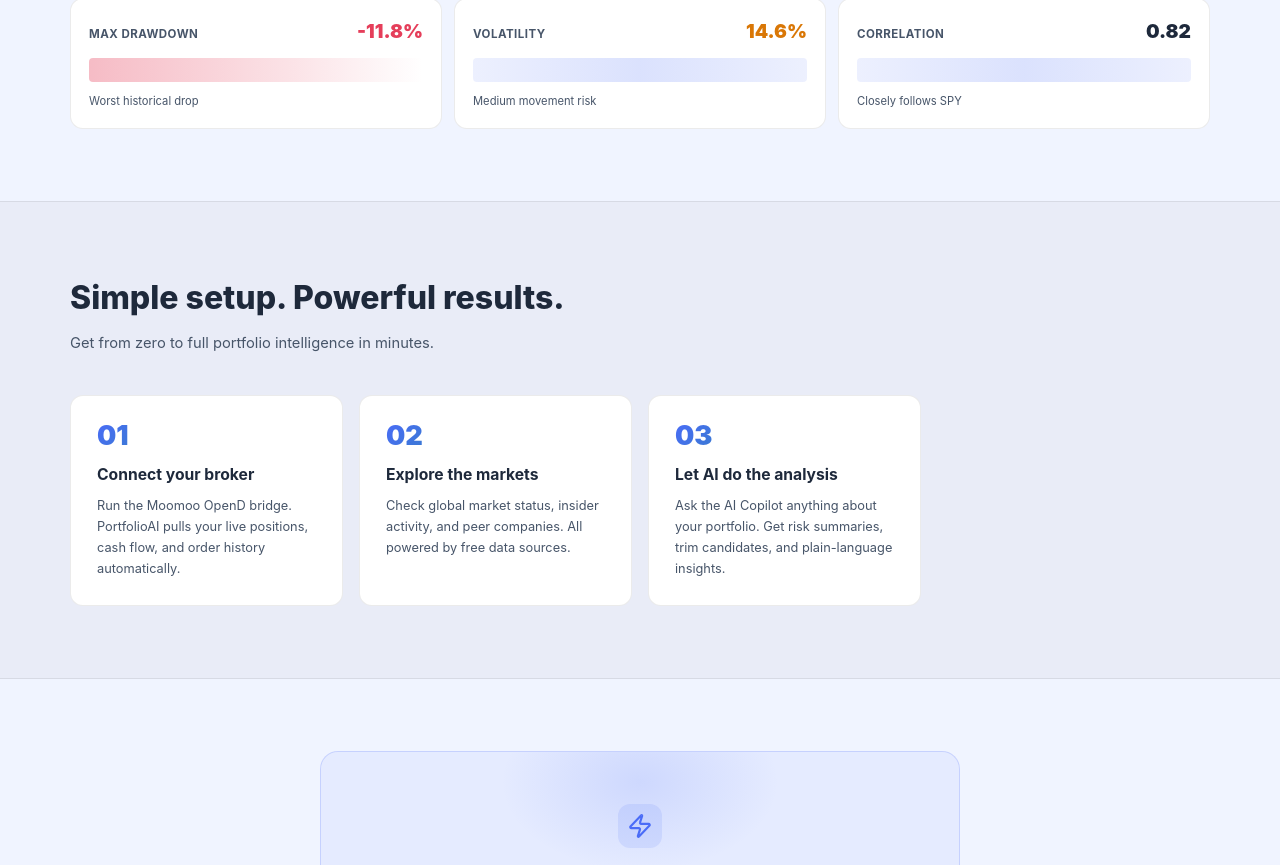
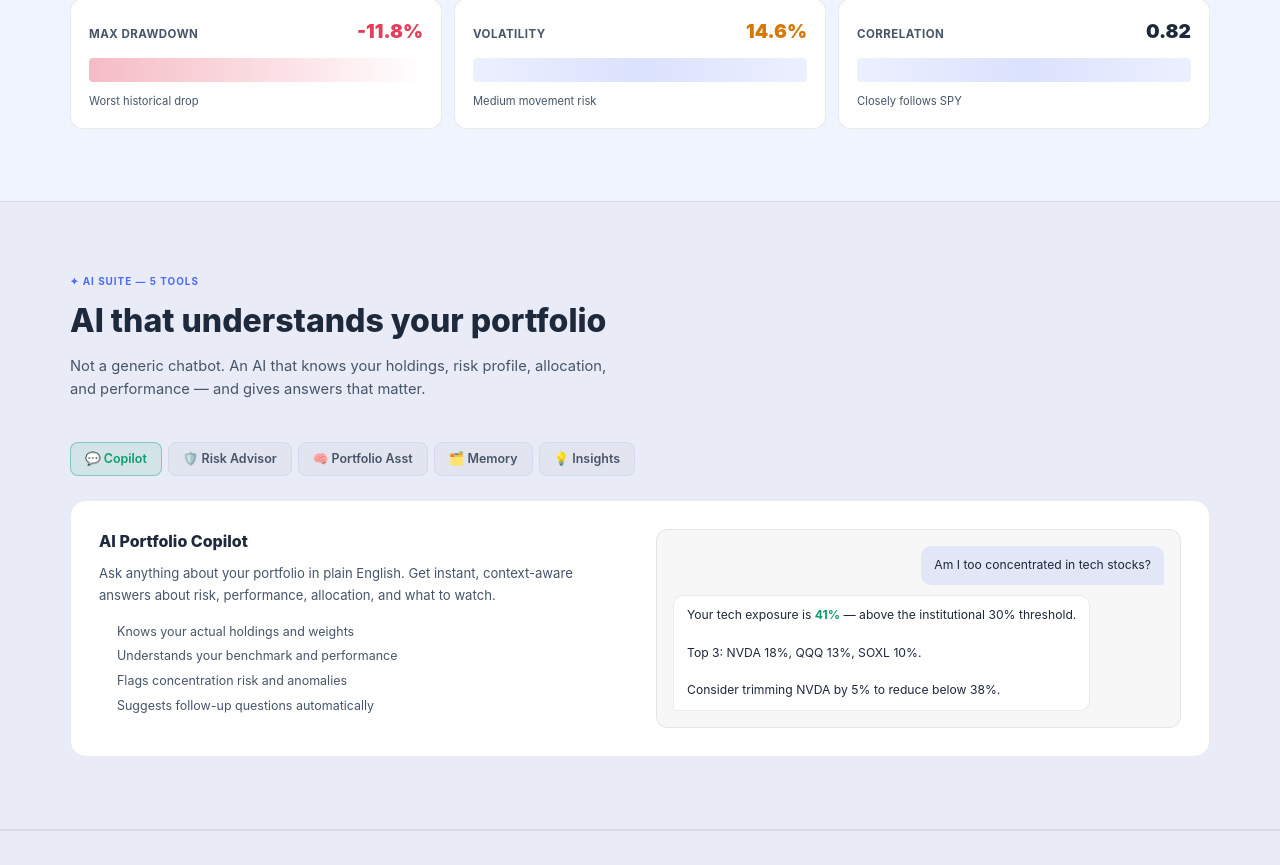
Before and after one commit to kaelx88x-web/portfolio, a SvelteKit app: page / in a window 1280 px wide. Shown: the part 2515-3380 px from the top of the page. Built offline with nearby package versions, Linux system fonts and the light colour scheme; no server answers; the database is empty.

Commit message:
feat(landing): add AI Deep Dive tabbed section — 5 AI tools with mockup panels

```diff
--- a/src/routes/+page.svelte
+++ b/src/routes/+page.svelte
@@ -338,6 +338,69 @@
         </div>
 
       </div>
+    </div>
+  </section>
+
+  <!-- AI DEEP DIVE -->
+  <section id="ai" class="section section-alt">
+    <div class="container">
+      <div class="sec-label">✦ AI SUITE — 5 TOOLS</div>
+      <div class="sec-head">
+        <h2>AI that understands your portfolio</h2>
+        <p>Not a generic chatbot. An AI that knows your holdings, risk profile, allocation, and performance — and gives answers that matter.</p>
+      </div>
+
+      <!-- Tab bar -->
+      <div class="ai-tabs">
+        {#each aiTabs as tab}
+          <button
+            class="ai-tab {activeTab === tab.id ? 'active' : ''}"
+            on:click={() => activeTab = tab.id}
+          >{tab.label}</button>
+        {/each}
+      </div>
+
+      <!-- Tab panels -->
+      {#each aiTabs as tab}
+        {#if activeTab === tab.id}
+          <div class="ai-panel">
+            <div class="ai-panel-copy">
+              <h3>{tab.title}</h3>
+              <p>{tab.desc}</p>
+              <ul class="ai-bullets">
+                {#each tab.bullets as b}
+                  <li>{b}</li>
+                {/each}
+              </ul>
+            </div>
+            <div class="ai-panel-mockup">
+              {#if tab.id === 'copilot'}
+                <div class="mock-chat">
+                  <div class="mock-msg mock-user">Am I too concentrated in tech stocks?</div>
+                  <div class="mock-msg mock-ai">Your tech exposure is <strong>41%</strong> — above the institutional 30% threshold.<br><br>Top 3: NVDA 18%, QQQ 13%, SOXL 10%.<br><br>Consider trimming NVDA by 5% to reduce below 38%.</div>
+                </div>
+              {:else if tab.id === 'risk'}
+                <div class="mock-chat">
+                  <div class="mock-msg mock-ai">📊 Risk Summary<br><br>Volatility: <strong>14.6%</strong> (medium)<br>Beta: <strong>1.08</strong> vs SPY<br>Max Drawdown: <strong>-11.8%</strong><br><br>⚠️ High correlation between NVDA, QQQ, SOXL detected. Consider reducing overlap.</div>
+                </div>
+              {:else if tab.id === 'assistant'}
+                <div class="mock-chat">
+                  <div class="mock-msg mock-ai">📋 Portfolio Narrative — May 2026<br><br>Your portfolio of <strong>$24,820</strong> has a tech-heavy tilt at 41% exposure. YTD return of <strong>+12.8%</strong> outperforms SPY by +3.2%.<br><br>Main risk: concentration in NVDA, QQQ, SOXL.</div>
+                </div>
+              {:else if tab.id === 'memory'}
+                <div class="mock-chat">
+                  <div class="mock-msg mock-ai">🗂️ I remember:<br><br>• You prefer income-generating positions<br>• Goal: reduce tech exposure below 35%<br>• Last rebalance: March 2026<br>• Risk tolerance: moderate</div>
+                </div>
+              {:else if tab.id === 'insights'}
+                <div class="mock-chat">
+                  <div class="mock-msg mock-ai">💡 This week:<br><br>• Theta income up <strong>+18%</strong> vs last week<br>• NIO covered call nearing expiry — action needed in 3 days<br>• Dividend yield improved to 5.8%<br>• SPY correlation remains high at 0.82</div>
+                </div>
+              {/if}
+            </div>
+          </div>
+        {/if}
+      {/each}
+
     </div>
   </section>
 
@@ -815,6 +878,56 @@
   .metric-desc { font-size: 0.7rem; color: var(--muted); line-height: 1.4; }
 
   /* ─────────────────────────────────────────
+     AI Deep Dive
+  ───────────────────────────────────────── */
+  .ai-tabs {
+    display: flex; gap: 6px; flex-wrap: wrap;
+    margin-bottom: 24px;
+  }
+  .ai-tab {
+    padding: 7px 14px; border-radius: 8px;
+    border: 1px solid var(--border);
+    background: var(--surface-1); color: var(--muted);
+    font-size: 0.78rem; font-weight: 600;
+    cursor: pointer; transition: all 0.15s;
+  }
+  .ai-tab:hover { border-color: rgba(var(--primary-rgb), 0.4); color: var(--text); }
+  .ai-tab.active {
+    background: rgba(var(--success-rgb), 0.1);
+    border-color: rgba(var(--success-rgb), 0.4);
+    color: var(--success);
+  }
+  .ai-panel {
+    display: grid; grid-template-columns: 1fr 1fr; gap: 32px; align-items: start;
+    background: var(--card); border: 1px solid var(--overlay-border);
+    border-radius: 16px; padding: 28px;
+  }
+  .ai-panel-copy h3 { font-size: 1rem; font-weight: 800; color: var(--text); margin: 0 0 10px; }
+  .ai-panel-copy p  { font-size: 0.82rem; color: var(--muted); line-height: 1.65; margin: 0 0 16px; }
+  .ai-bullets { margin: 0; padding-left: 18px; display: flex; flex-direction: column; gap: 6px; }
+  .ai-bullets li { font-size: 0.78rem; color: var(--muted); line-height: 1.5; }
+  .ai-panel-mockup {
+    background: var(--surface-1); border: 1px solid var(--overlay-border);
+    border-radius: 12px; padding: 16px; min-height: 140px;
+  }
+  .mock-chat { display: flex; flex-direction: column; gap: 10px; }
+  .mock-msg {
+    padding: 10px 13px; border-radius: 10px;
+    font-size: 0.76rem; line-height: 1.55; max-width: 88%;
+  }
+  .mock-user {
+    align-self: flex-end;
+    background: rgba(var(--primary-rgb), 0.12); color: var(--text);
+    border-radius: 10px 10px 3px 10px;
+  }
+  .mock-ai {
+    align-self: flex-start;
+    background: var(--card); border: 1px solid var(--overlay-border);
+    color: var(--text); border-radius: 10px 10px 10px 3px;
+  }
+  .mock-ai strong { color: var(--success); }
+
+  /* ─────────────────────────────────────────
      Steps
   ───────────────────────────────────────── */
   .steps-grid {
```
